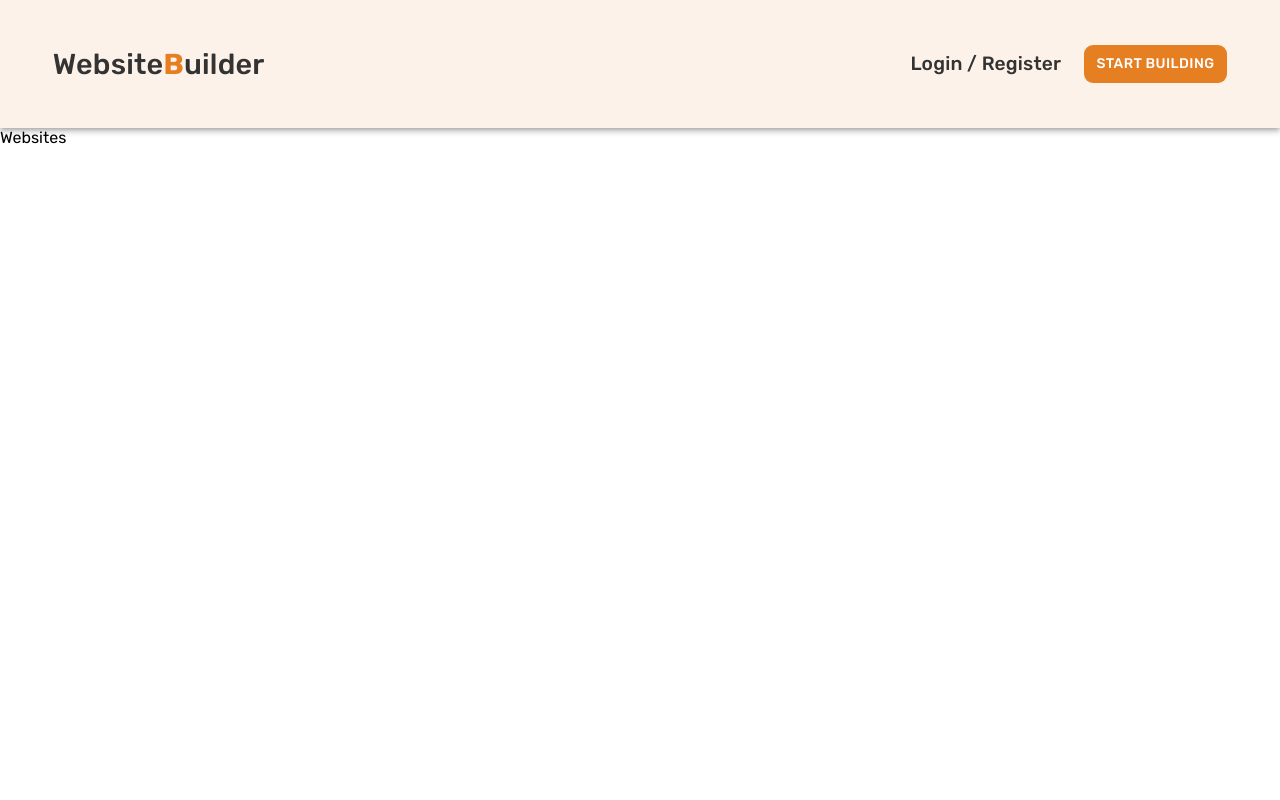
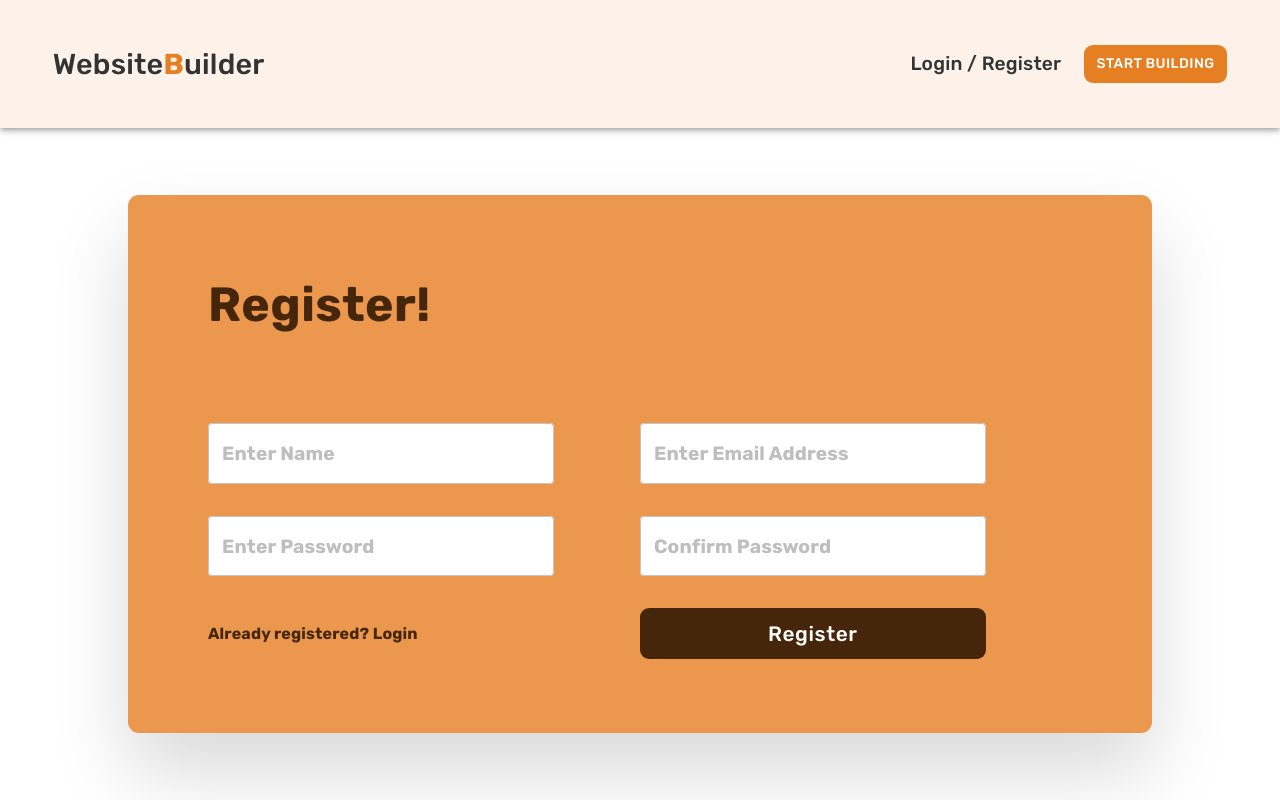
Before and after one commit to youssefrag/WebsiteBuilder, a React (Create React App) app in the folder client/: page /websites in a window 1280 px wide. Built offline with nearby package versions, Linux system fonts and the light colour scheme.

Commit message:
fix routing issue

```diff
--- a/client/src/App.tsx
+++ b/client/src/App.tsx
@@ -1,4 +1,8 @@
 import { Routes, Route } from "react-router-dom";
+
+import { useSelector } from "react-redux";
+
+import { selectUser } from "./store/user/userSlice";
 
 import Navigation from "./routes/navigation/navigation.component";
 import Home from "./routes/home/home.component";
@@ -6,12 +10,19 @@ import LoginRegister from "./routes/login-register/LoginRegister.component";
 import Websites from "./routes/websites/websites.component";
 
 function App() {
+  const currentUser = useSelector(selectUser);
+
+  console.log(currentUser);
+
   return (
     <Routes>
       <Route path="/" element={<Navigation />}>
         <Route index element={<Home />} />
         <Route path="/login-register" element={<LoginRegister />} />
-        <Route path="/websites" element={<Websites />} />
+        <Route
+          path="/websites"
+          element={currentUser ? <Websites /> : <LoginRegister />}
+        />
       </Route>
     </Routes>
   );
--- a/client/src/routes/login-register/LoginRegister.component.tsx
+++ b/client/src/routes/login-register/LoginRegister.component.tsx
@@ -21,7 +21,6 @@ import { LoginData, RegisterData } from "./LoginRegister.types";
 
 const LoginRegister = () => {
   const currentUser = useSelector(selectUser);
-  console.log(currentUser);
   const dispatch = useDispatch();
 
   const navigate = useNavigate();
--- a/client/src/routes/navigation/navigation.component.tsx
+++ b/client/src/routes/navigation/navigation.component.tsx
@@ -2,7 +2,7 @@ import { Outlet, useNavigate } from "react-router-dom";
 
 import { useSelector, useDispatch } from "react-redux";
 
-import { selectUser, loginUser, logoutUser } from "../../store/user/userSlice";
+import { selectUser, logoutUser } from "../../store/user/userSlice";
 
 import { getFirstName } from "../../utils/naming";
 
@@ -24,6 +24,7 @@ const Navigation = () => {
 
   const handleLogout = () => {
     dispatch(logoutUser());
+    navigate("/");
   };
 
   if (currentUser) {
@@ -36,7 +37,7 @@ const Navigation = () => {
                 Website<strong style={{ color: "#e67e22" }}>B</strong>uilder
               </StyledTitle>
               <LinkContainer>
-                <StyledLink onClick={() => navigate("login-register")}>
+                <StyledLink onClick={() => navigate("/websites")}>
                   {getFirstName(currentUser.name)}'s Websites
                 </StyledLink>
                 <StyledButton onClick={handleLogout}>Logout</StyledButton>
```
